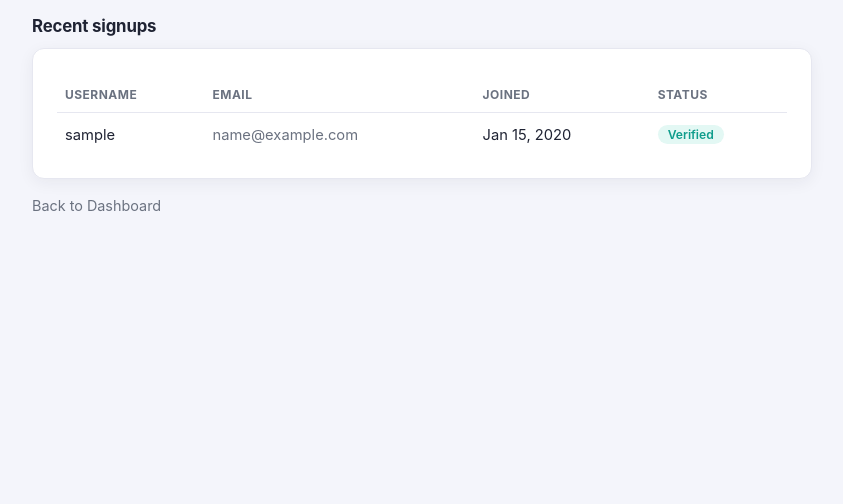
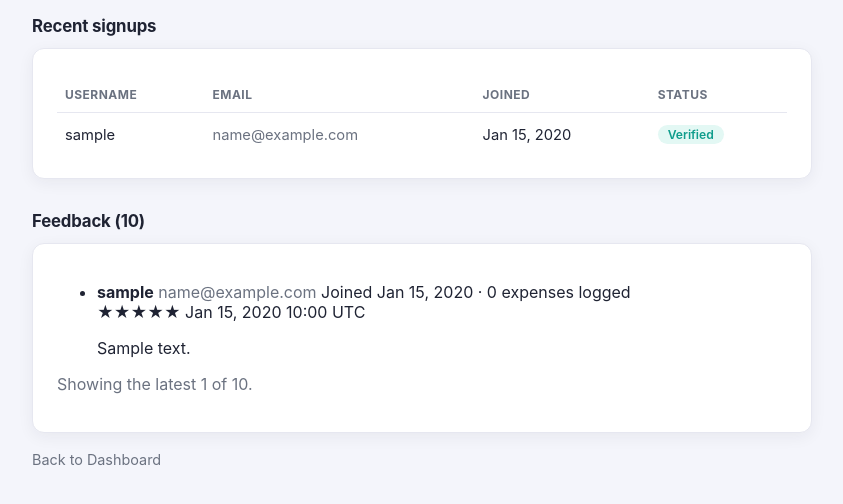
Before and after one commit to tayande/expense-tracker, a Flask app: template templates/admin.html in a window 1280 px wide. Shown: the part 206-710 px from the top of the page, without its empty margins (218-1061 px from the left). Run offline with Flask 3, Linux system fonts and the light colour scheme; tables that the repository leaves empty hold one stand-in row (values such as "Sample post"); the template is opened without the code that fills it: values that come from a table or form of the project are taken from there, most other values are stand-ins (such as "Sample title", 1, 10 or a date in 2020).

Commit message:
corrected the admin.html file for feedback feature

```diff
--- a/templates/admin.html
+++ b/templates/admin.html
@@ -55,5 +55,49 @@
     {% endif %}
 </div>
 
+<h2>
+    Feedback ({{ feedback_total }})
+    {% if average_rating %}
+        <span class="muted feedback-average">· average {{ "%.1f"|format(average_rating) }} ★</span>
+    {% endif %}
+</h2>
+<div class="card">
+    {% if feedback_list %}
+        <ul class="feedback-list">
+            {% for f in feedback_list %}
+            <li class="feedback-item">
+                <div class="feedback-sender">
+                    <strong>{{ f.sender.username }}</strong>
+                    <span class="muted">{{ f.sender.email }}</span>
+                    <span class="feedback-meta">
+                        Joined {{ f.sender.created_at.strftime("%b %d, %Y") if f.sender.created_at else "—" }}
+                        · {{ expense_counts.get(f.user_id, 0) }} expense{{ "" if expense_counts.get(f.user_id, 0) == 1 else "s" }} logged
+                    </span>
+                </div>
+                <div class="feedback-body">
+                    <div class="feedback-top">
+                        {% if f.rating %}
+                            <span class="feedback-stars" title="{{ f.rating }} out of 5">
+                                {{ "★" * f.rating }}<span class="feedback-stars-empty">{{ "★" * (5 - f.rating) }}</span>
+                            </span>
+                        {% else %}
+                            <span class="muted feedback-meta">No rating</span>
+                        {% endif %}
+                        <span class="feedback-meta">{{ f.created_at.strftime("%b %d, %Y %H:%M") }} UTC</span>
+                    </div>
+                    {# Jinja escapes the message automatically, so any HTML a user types is shown as plain text #}
+                    <p class="feedback-message">{{ f.message }}</p>
+                </div>
+            </li>
+            {% endfor %}
+        </ul>
+        {% if feedback_total > feedback_list|length %}
+            <p class="muted feedback-meta">Showing the latest {{ feedback_list|length }} of {{ feedback_total }}.</p>
+        {% endif %}
+    {% else %}
+        <p class="empty-state">No feedback yet.</p>
+    {% endif %}
+</div>
+
 <a href="{{ url_for('index') }}" class="cancel-link page-back">Back to Dashboard</a>
 {% endblock %}
```
